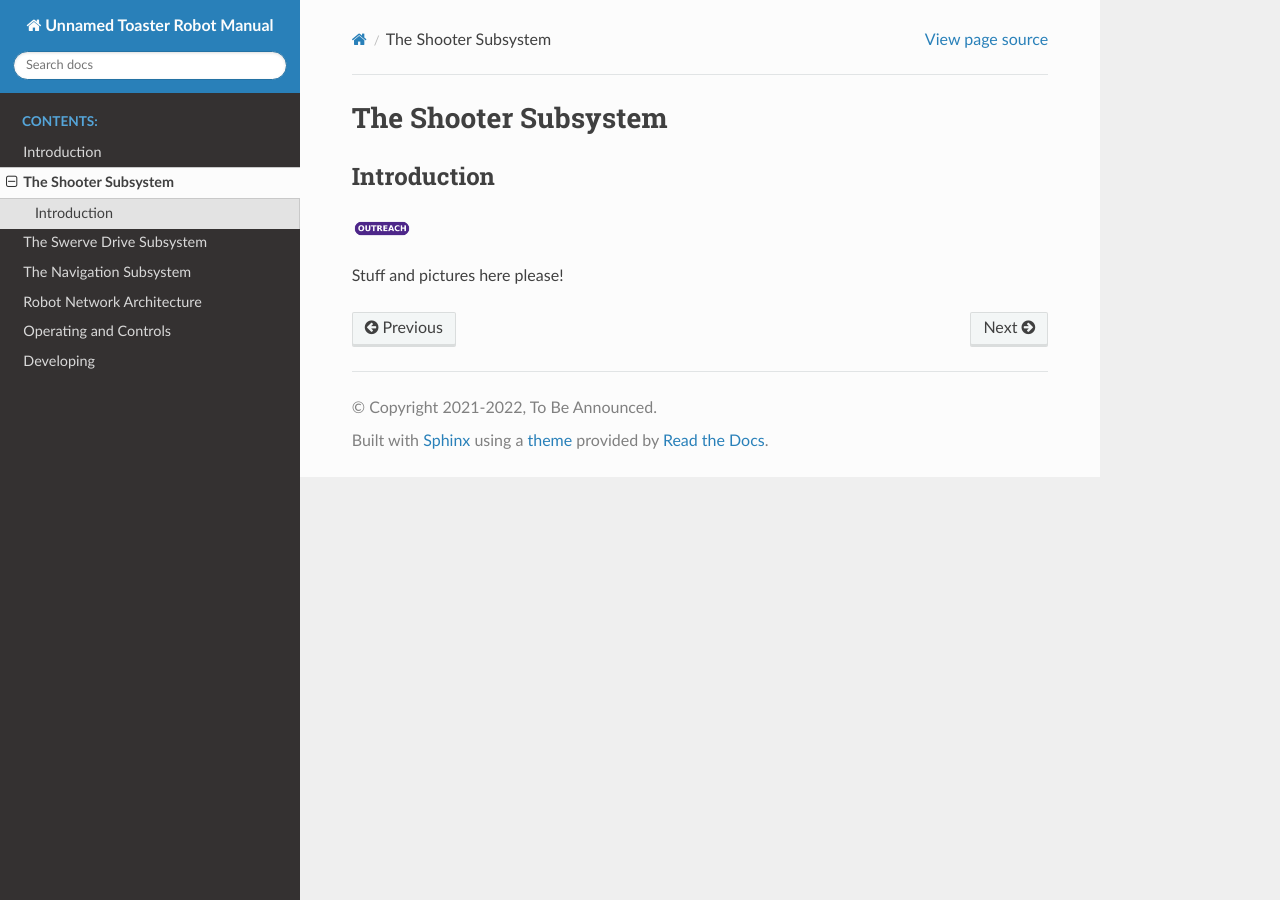
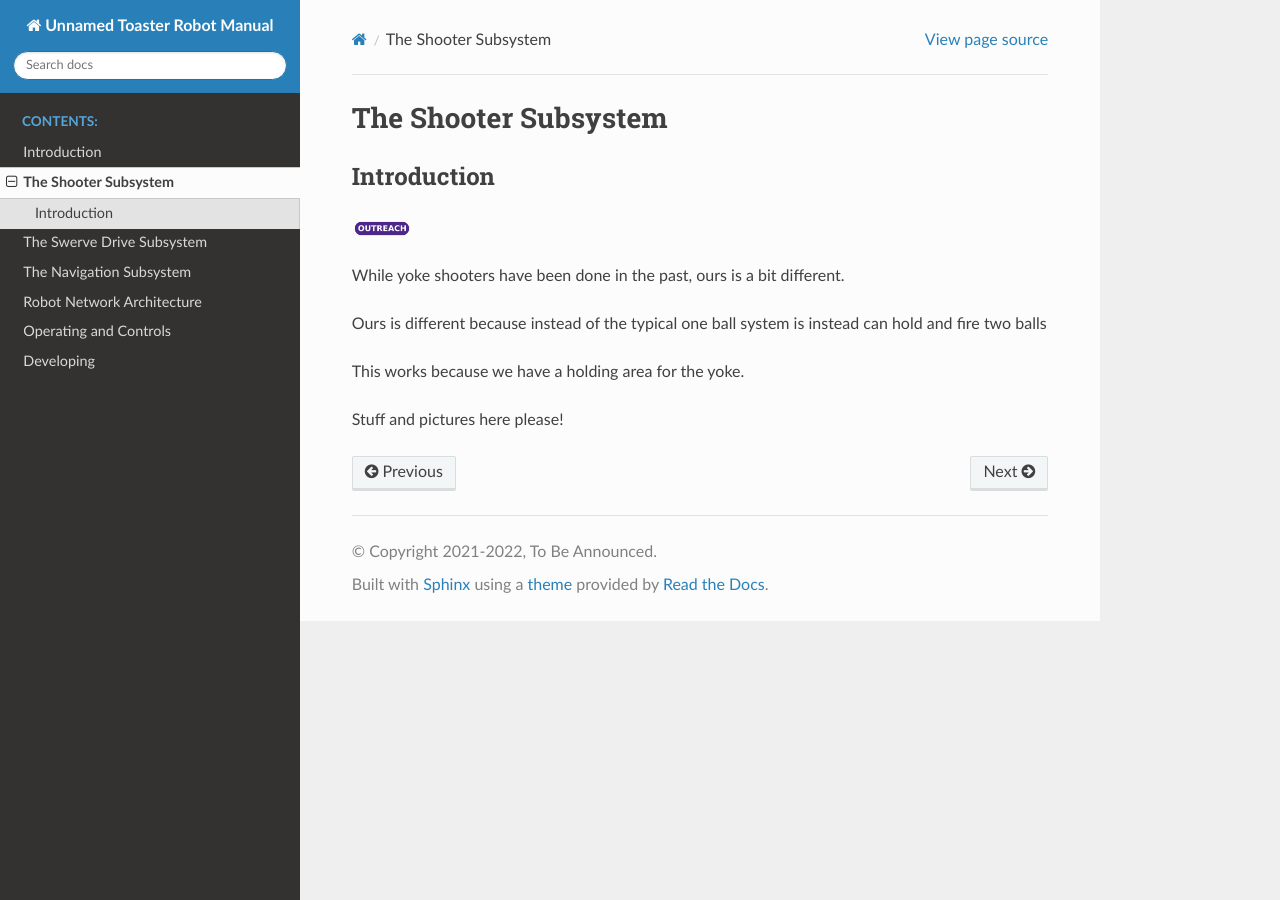
Before and after one commit to FRC-1721/1721-RapidReact, a Sphinx documentation site: the page built from docs/subsystems/shooter.rst, in a window 1280 px wide. Built offline with Sphinx 7.4.7 and the Read the Docs theme 2.0.0, drawn with Linux system fonts in a browser that asks for light colours.

Commit message:
added intro for shooter

```diff
--- a/docs/subsystems/shooter.rst
+++ b/docs/subsystems/shooter.rst
@@ -9,4 +9,13 @@ Introduction
 
 |outreach|
 
+While yoke shooters have been done in the past,
+ours is a bit different.
+
+Ours is different because instead of the typical one ball
+system is instead can hold and fire two balls
+
+This works because we have a holding area for the yoke.
+
+
 Stuff and pictures here please!
```
